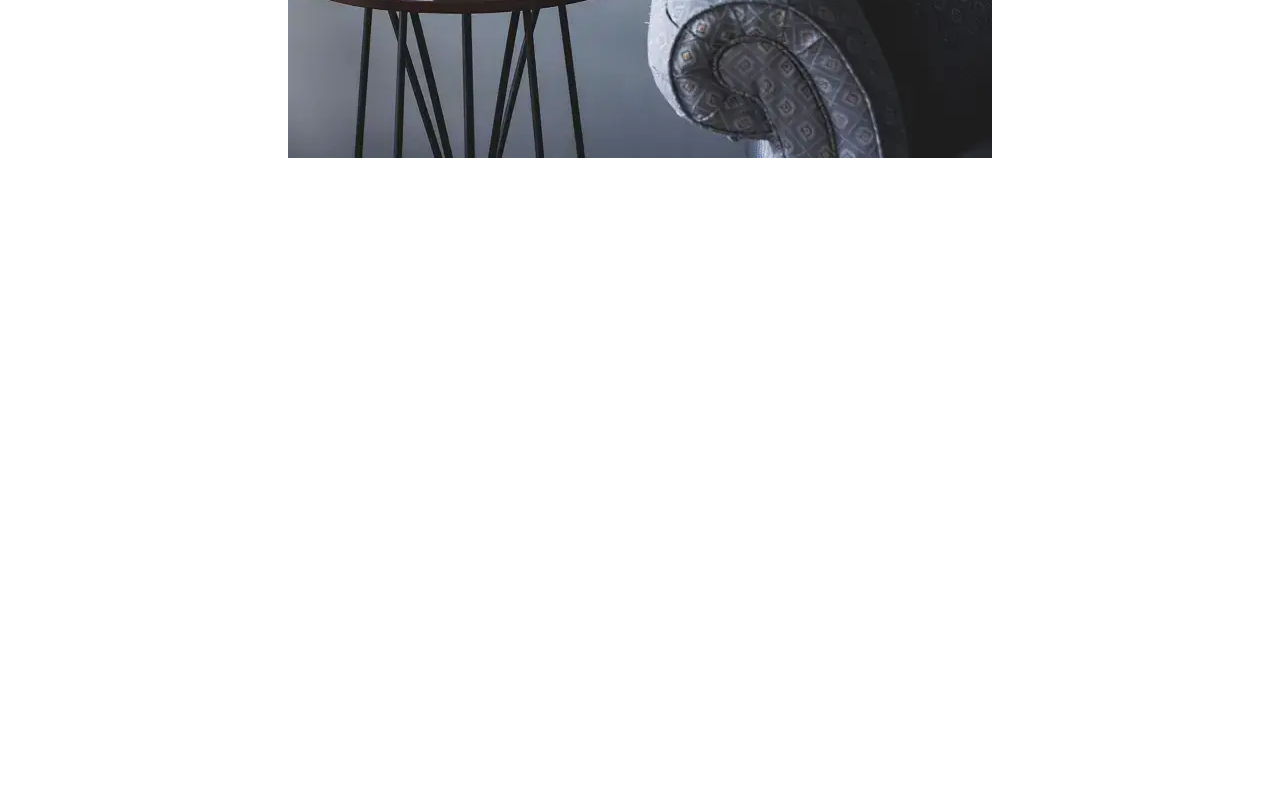
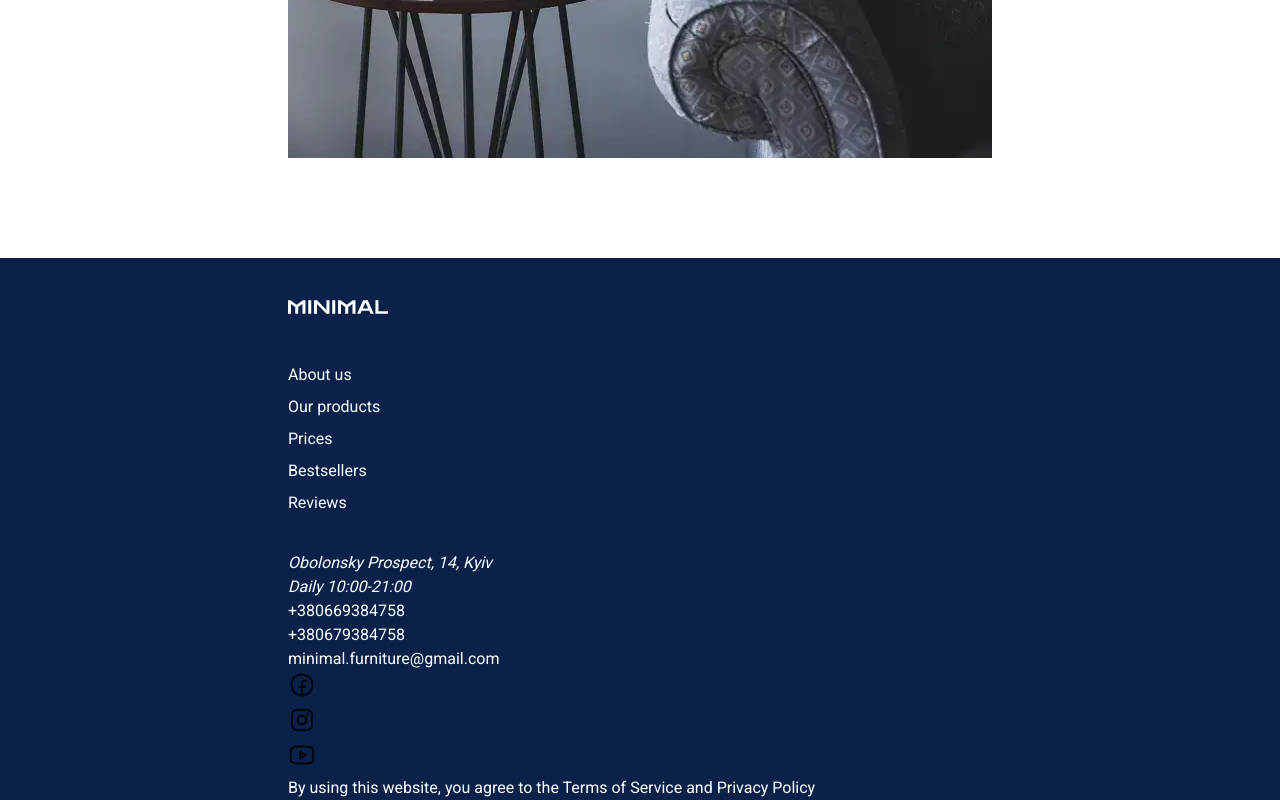
Before and after one commit to oleks11-rudenko/project-minimal-2-0, a website built with Vite: page src/index.html in a window 1280 px wide. Shown: the part 5758-6558 px from the top of the page. Before the commit the page ends 6016 px from the top, so only its background shows below. Built offline with nearby package versions, Linux system fonts and the light colour scheme.

Commit message:
Edit footer html and css

```diff
--- a/src/css/footer.css
+++ b/src/css/footer.css
@@ -1,29 +1,43 @@
 .footer {
+  background-color: #0a224a;
+  color: #ffffff;
 }
-
 .footer-logo-link {
 }
-
-.footer-nav {
+.footet-logo-icon {
+  margin-top: 42px;
+  margin-bottom: 42px;
+  fill: #ffffff;
 }
-
 .footer-list {
+  display: flex;
+  flex-direction: column;
+  gap: 8px;
+  margin-bottom: 36px;
 }
-
 .footer-item {
 }
-
+.footer-address {
+}
+.footer-map-position {
+}
+.footer-schedule {
+}
+.footer-contact-list {
+}
+.footer-contact-item {
+}
+.footer-contact-link {
+}
+.footer-icon-list {
+}
 .footer-icon-item {
 }
-
 .footer-icon-link {
 }
-
-.footer-icon-image {
+.footer-icon {
 }
-
 .footer-privacy {
 }
-
 .footer-privacy-accent {
 }
--- a/src/partials/footer.html
+++ b/src/partials/footer.html
@@ -1,7 +1,10 @@
-<footer id="contacts" class="footer hide">
+<footer id="contacts" class="footer">
   <div class="container">
-    <a class="footer-logo-link" href="">Footer logo</a>
-    <nav class="footer-nav">
+    <a class="footer-logo-link" href="/">
+      <svg class="footet-logo-icon" width="100" height="14">
+        <use href="img/sprite.svg#logo"></use>
+      </svg>
+    </a>
     <ul class="footer-list">
       <li class="footer-item">About us</li>
       <li class="footer-item">Our products</li>
@@ -9,15 +12,24 @@
       <li class="footer-item">Bestsellers</li>
       <li class="footer-item">Reviews</li>
     </ul>
-    </nav>
-    <address>
-      Obolonsky Prospect, 14, Kyiv<br />
-      Daily 10:00-21:00<br />
-      <a href="tel:+380669384758">+380669384758</a><br />
-      <a href="tel:+380679384758">+380679384758</a><br />
-      <a href="mailto:minimal.furniture@gmail.com">minimal.furniture@gmail.com</a>
+    <address class="footer-address">
+      <a class="footer-map-position" href="">Obolonsky Prospect, 14, Kyiv</a>
+      <p class="footer-schedule">Daily 10:00-21:00</p>
     </address>
-    <ul>
+    <ul class="footer-contact-list">
+      <li class="footer-contact-item">
+        <a class="footer-contact-link" href="tel:+380669384758">+380669384758</a>
+      </li>
+      <li class="footer-contact-item">
+        <a class="footer-contact-link" href="tel:+380679384758">+380679384758</a>
+      </li>
+      <li class="footer-contact-item">
+        <a class="footer-contact-link" href="mailto:minimal.furniture@gmail.com"
+          >minimal.furniture@gmail.com</a
+        >
+      </li>
+    </ul>
+    <ul class="footer-icon-list">
       <li class="footer-icon-item">
         <a class="footer-icon-link" href="">
           <svg class="footer-icon" width="28" height="28">
```
Also changed, not shown: 1 other file. Lines whose indentation alone changed are shown as unchanged.
